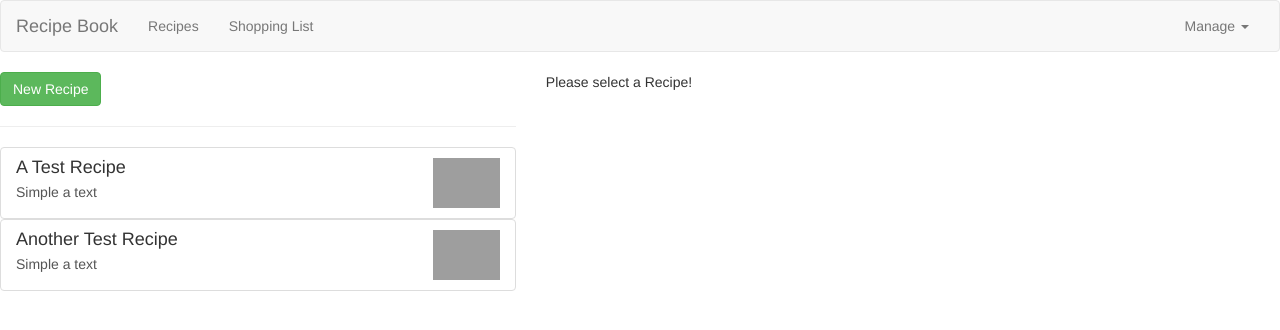
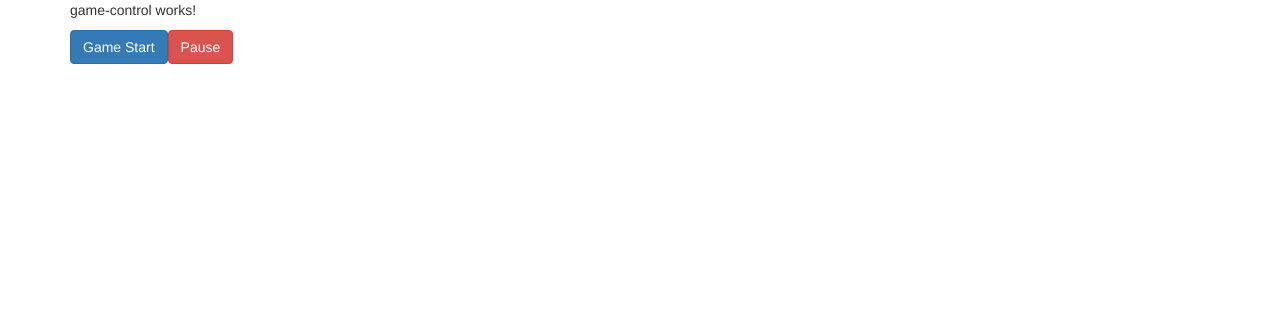
Before and after one commit to susmithakundukulam/translatorPro, an Angular app: page / in a window 1280 px wide. Shown: the top 330 px of the page. Built offline with nearby package versions, Linux system fonts and the light colour scheme; grey boxes are pictures that could not be loaded.

Commit message:
ngclass example

```diff
--- a/src/app/app.component.css
+++ b/src/app/app.component.css
@@ -0,0 +1,3 @@
+.evenColor{
+    color: red;
+}
--- a/src/app/app.component.html
+++ b/src/app/app.component.html
@@ -19,12 +19,12 @@
 </div> -->
 
 <!-- ****ANother Example for DataBinding deepDive input output decorator Complicated**** -->
-<!-- <div class="container">
+<div class="container">
     <app-game-control (messageEvent)="addEven($event)"></app-game-control>
     <app-even-numbers  *ngFor="let even of evenElements" [evenTag]="even" [ngClass]="{evenColor : even % 2 == 0}"></app-even-numbers>
     <app-odd-numbers *ngFor="let odd of oddElements" [oddTag]="odd"></app-odd-numbers>
 
-</div> -->
+</div>
 
 <!-- for PDF test -->
 <!-- <div class="">
@@ -33,7 +33,7 @@
 
 
 <!-- **** for Angular project **** -->
-<app-header (selectedFeature)="onSelectedTab($event)"></app-header>
+<!-- <app-header (selectedFeature)="onSelectedTab($event)"></app-header>
 
 <div class="conatiner">
     <div class="row">
@@ -42,4 +42,4 @@
            <app-shopping-list *ngIf="loadedFeature === 'shopping-list'"></app-shopping-list>
        </div>
     </div>
-</div>
+</div> -->
```
